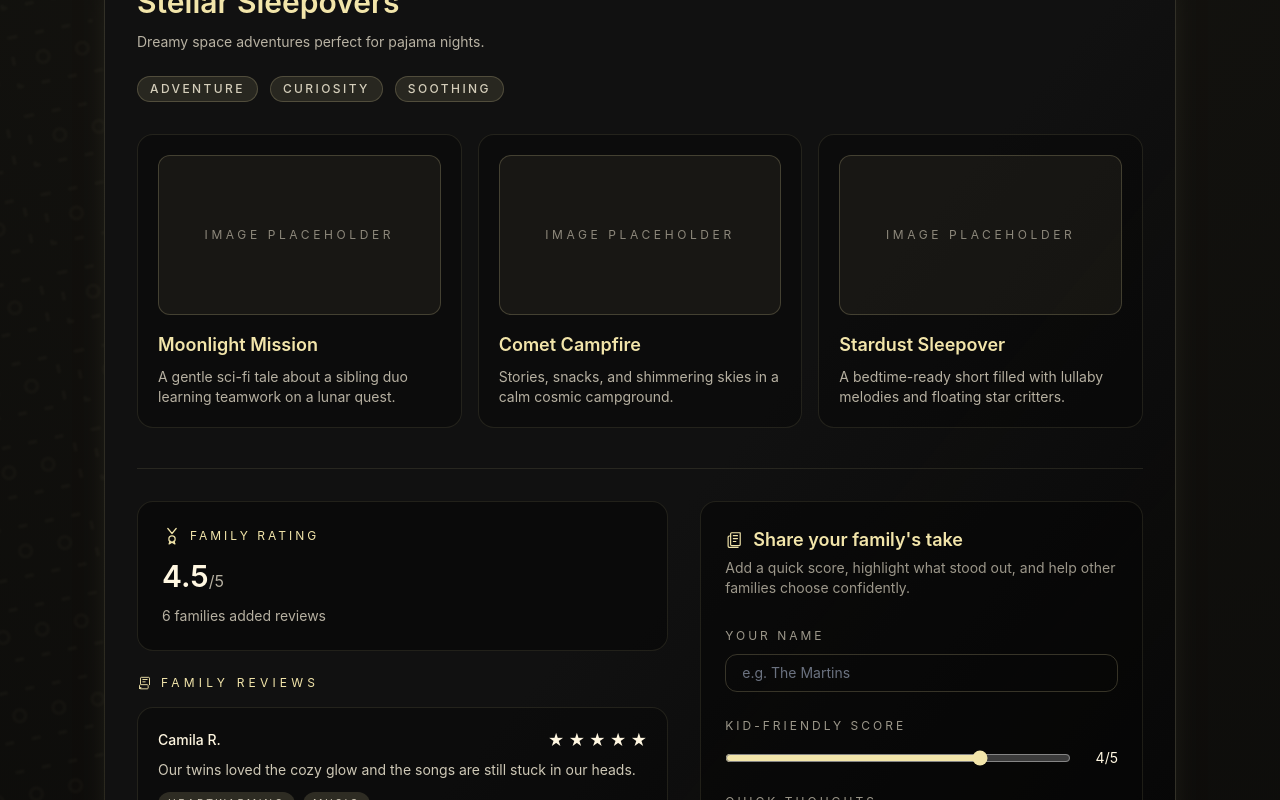
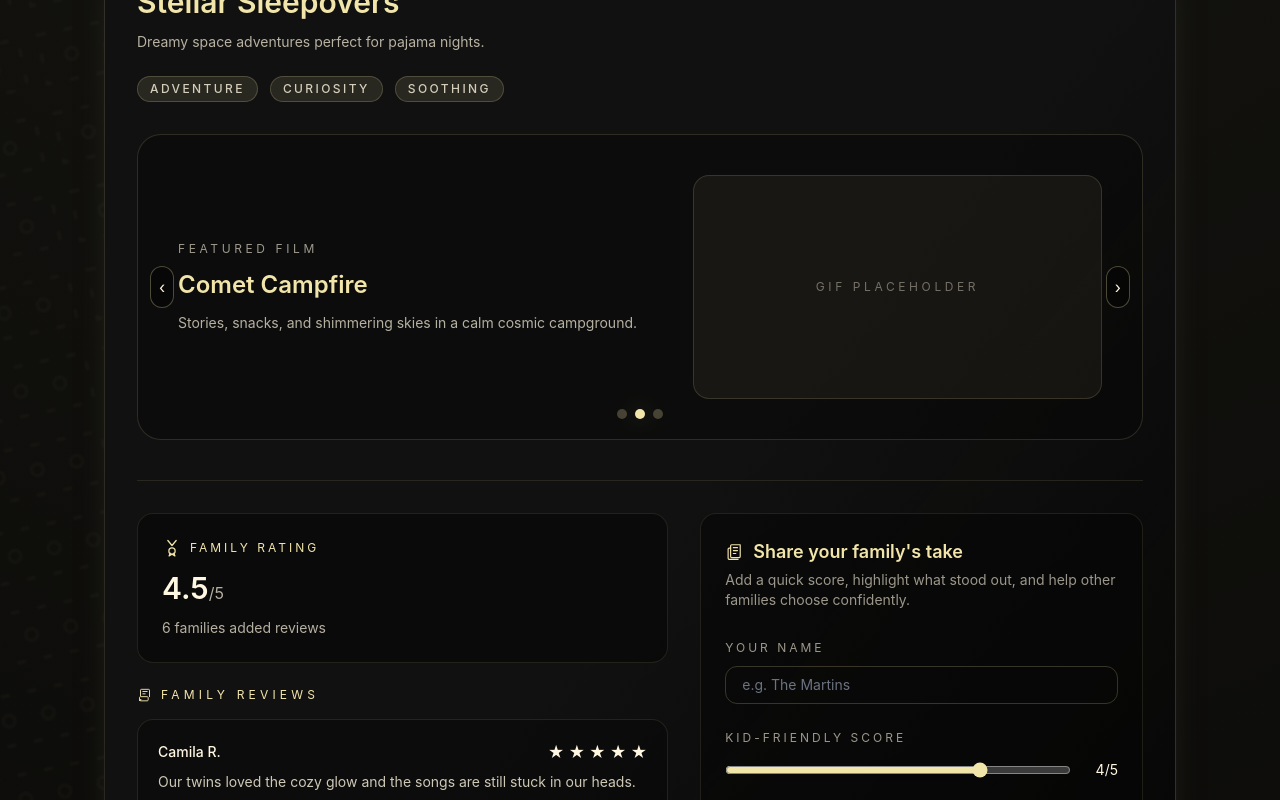
Before and after one commit to xavierchen0/cw-famjam-demo, a React (Vite) app: page / in a window 1280 px wide. Shown: the part 740-1540 px from the top of the page. Built offline with nearby package versions, Linux system fonts and the light colour scheme.

Commit message:
feat: add film carousell

```diff
--- a/src/App.jsx
+++ b/src/App.jsx
@@ -1,4 +1,4 @@
-import { useMemo, useState } from "react";
+import { useEffect, useMemo, useState } from "react";
 import logo from "./assset/cw_logo.svg";
 
 const IconSpark = ({ className }) => (
@@ -468,6 +468,125 @@ function getReviewStats(reviews) {
   };
 }
 
+function FilmCarousel({ films, autoInterval = 6000 }) {
+  const [activeIndex, setActiveIndex] = useState(0);
+  const [isHovered, setIsHovered] = useState(false);
+
+  useEffect(() => {
+    if (!films.length) {
+      setActiveIndex(0);
+      return;
+    }
+
+    setActiveIndex((current) =>
+      current >= films.length ? 0 : current,
+    );
+  }, [films.length]);
+
+  useEffect(() => {
+    if (films.length <= 1 || isHovered) {
+      return undefined;
+    }
+
+    if (typeof window === "undefined") {
+      return undefined;
+    }
+
+    const timerId = window.setInterval(() => {
+      setActiveIndex((previous) => (previous + 1) % films.length);
+    }, autoInterval);
+
+    return () => window.clearInterval(timerId);
+  }, [films.length, autoInterval, isHovered]);
+
+  const goToSlide = (index) => {
+    setActiveIndex(index);
+  };
+
+  const goPrevious = () => {
+    setActiveIndex((previous) =>
+      previous === 0 ? films.length - 1 : previous - 1,
+    );
+  };
+
+  const goNext = () => {
+    setActiveIndex((previous) => (previous + 1) % films.length);
+  };
+
+  return (
+    <div
+      className="relative overflow-hidden rounded-3xl border border-brand-gold/15 bg-brand-black/40"
+      onMouseEnter={() => setIsHovered(true)}
+      onMouseLeave={() => setIsHovered(false)}
+    >
+      <div
+        className="flex transition-transform duration-500 ease-out"
+        style={{ transform: `translateX(-${activeIndex * 100}%)` }}
+      >
+        {films.map((film) => (
+          <div key={film.title} className="min-w-full p-6 sm:p-8 lg:p-10">
+            <div className="grid gap-6 lg:grid-cols-[1.2fr_1fr] lg:items-center">
+              <div>
+                <p className="text-xs uppercase tracking-[0.3em] text-brand-cream/60">
+                  Featured Film
+                </p>
+                <h3 className="mt-3 text-2xl font-semibold text-brand-gold">
+                  {film.title}
+                </h3>
+                <p className="mt-3 text-sm text-brand-cream/70">
+                  {film.blurb}
+                </p>
+              </div>
+              <div className="flex h-48 items-center justify-center rounded-2xl border border-brand-gold/15 bg-brand-gold/5 text-xs uppercase tracking-[0.3em] text-brand-cream/40 sm:h-56">
+                GIF placeholder
+              </div>
+            </div>
+          </div>
+        ))}
+      </div>
+
+      {films.length > 1 && (
+        <>
+          <button
+            type="button"
+            onClick={goPrevious}
+            className="absolute left-3 top-1/2 -translate-y-1/2 rounded-full border border-brand-gold/30 bg-black/40 p-2 text-brand-cream transition hover:border-brand-gold/70 hover:text-brand-gold"
+            aria-label="Previous film"
+          >
+            ‹
+          </button>
+          <button
+            type="button"
+            onClick={goNext}
+            className="absolute right-3 top-1/2 -translate-y-1/2 rounded-full border border-brand-gold/30 bg-black/40 p-2 text-brand-cream transition hover:border-brand-gold/70 hover:text-brand-gold"
+            aria-label="Next film"
+          >
+            ›
+          </button>
+          <div className="absolute bottom-5 left-1/2 flex -translate-x-1/2 gap-2">
+            {films.map((film, index) => {
+              const isActive = index === activeIndex;
+              return (
+                <button
+                  key={`${film.title}-dot`}
+                  type="button"
+                  onClick={() => goToSlide(index)}
+                  className={`h-2.5 w-2.5 rounded-full transition ${
+                    isActive
+                      ? "bg-brand-gold shadow-glow"
+                      : "bg-brand-gold/25 hover:bg-brand-gold/60"
+                  }`}
+                  aria-label={`Show ${film.title}`}
+                />
+              );
+            })}
+          </div>
+        </>
+      )}
+    </div>
+  );
+}
+
 function PlaylistCard({
   playlist,
   stats,
@@ -519,21 +638,8 @@ function PlaylistCard({
         ))}
       </div>
 
-      <div className="mt-8 grid gap-4 lg:grid-cols-3">
-        {playlist.films.map((film) => (
-          <article
-            key={film.title}
-            className="group rounded-2xl border border-brand-gold/10 bg-brand-black/40 p-5 transition-all duration-300 ease-out hover:-translate-y-2 hover:border-brand-gold/30 hover:shadow-lg"
-          >
-            <div className="mb-4 flex h-40 transform items-center justify-center rounded-xl border border-brand-gold/20 bg-brand-gold/5 text-xs uppercase tracking-[0.3em] text-brand-cream/50 transition-transform duration-300 ease-out group-hover:-translate-y-1 group-hover:scale-[1.04]">
-              Image Placeholder
-            </div>
-            <h3 className="text-lg font-semibold text-brand-gold">
-              {film.title}
-            </h3>
-            <p className="mt-2 text-sm text-brand-cream/70">{film.blurb}</p>
-          </article>
-        ))}
+      <div className="mt-8">
+        <FilmCarousel films={playlist.films} />
       </div>
 
       <div className="mt-10 grid gap-8 border-t border-brand-gold/10 pt-8 lg:grid-cols-[1.2fr_1fr]">
```
